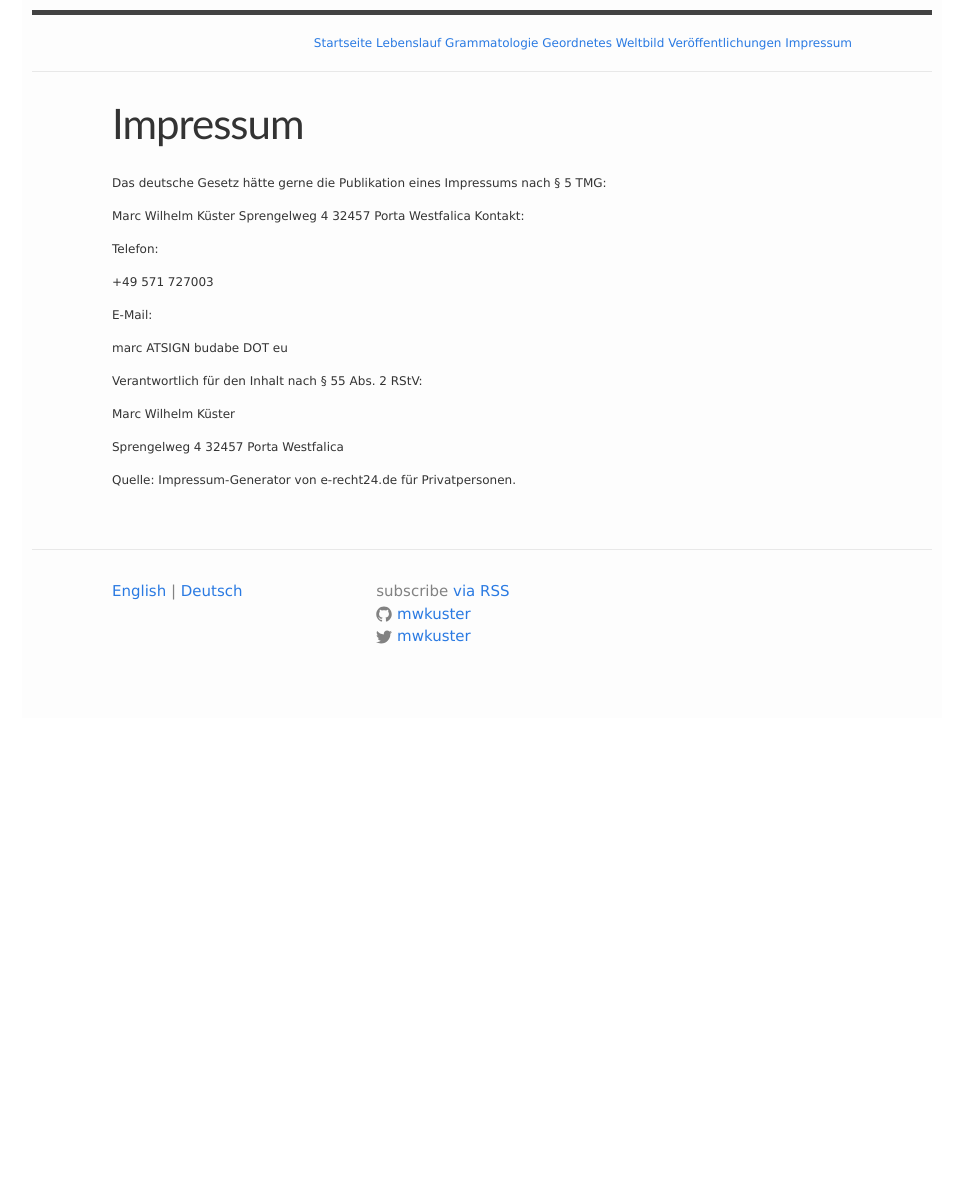
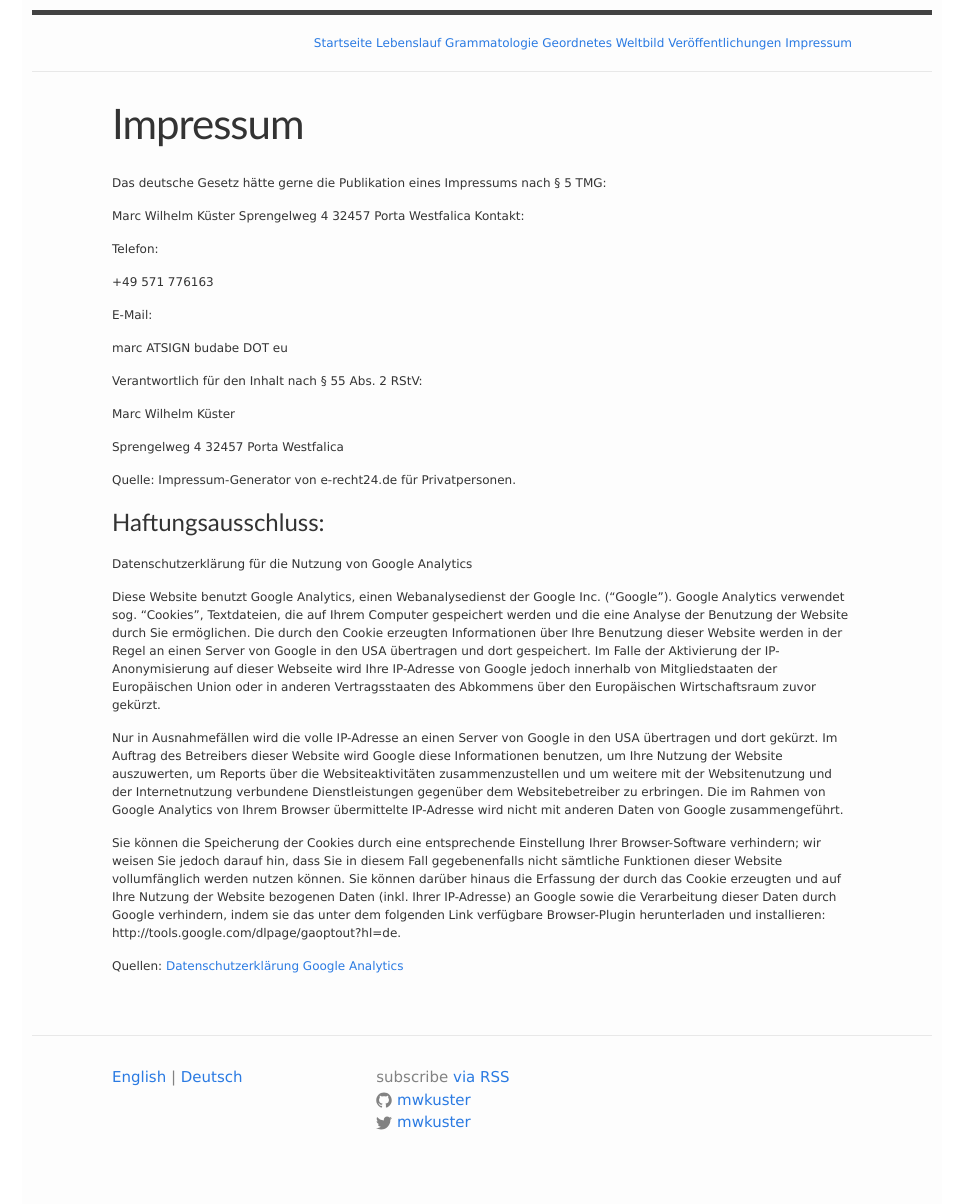
Before and after one commit to mwkuster/mwkuster.github.io, a Jekyll site: the page built from de/impressum.md, in a window 1280 px wide. Shown: the whole page, without its empty margins (158-1121 px from the left). Built offline with Jekyll 4.4.1, drawn with Linux system fonts in a browser that asks for light colours; before the commit the page ends 909 px from its top, so only the background shows below that.

Commit message:
Google analytics added

```diff
--- a/_includes/head.html
+++ b/_includes/head.html
@@ -9,4 +9,20 @@
   <link rel="stylesheet" href="{{ "/css/main.css" | prepend: site.baseurl }}">
   <link rel="canonical" href="{{ page.url | replace:'index.html','' | prepend: site.baseurl | prepend: site.url }}">
   <link rel="alternate" type="application/rss+xml" title="{{ site.title }}" href="{{ "/feed.xml" | prepend: site.baseurl | prepend: site.url }}" />
+  <link rel="stylesheet" href="/static/style.css" media="screen" />
+  <script src="/static/jquery.js" type="text/javascript" > </script>
+  <script src="/static/budabe.js" type="text/javascript" > </script>
+  <script type="text/javascript">
+
+      var _gaq = _gaq || [];
+      _gaq.push(['_setAccount', 'UA-31680318-1']);
+      _gaq.push(['_trackPageview']);
+
+      (function() {
+      var ga = document.createElement('script'); ga.type = 'text/javascript'; ga.async = true;
+      ga.src = ('https:' == document.location.protocol ? 'https://ssl' : 'http://www') + '.google-analytics.com/ga.js';
+      var s = document.getElementsByTagName('script')[0]; s.parentNode.insertBefore(ga, s);
+      })();
+
+  </script>
 </head>
--- a/_layouts/default.html
+++ b/_layouts/default.html
@@ -2,9 +2,6 @@
 <html>
 
   {% include head.html %}
-  <link rel="stylesheet" href="/static/style.css" media="screen" />
-  <script src="/static/jquery.js" type="text/javascript" > </script>
-  <script src="/static/budabe.js" type="text/javascript" > </script>
   <body onload="register_handler(); highlight_category('5', '5');">
 
 
--- a/de/impressum.md
+++ b/de/impressum.md
@@ -16,7 +16,7 @@
 
 Telefon:
 
-+49 571 727003
++49 571 776163
 
 E-Mail:
 
@@ -30,3 +30,16 @@
 32457 Porta Westfalica
 
 Quelle: Impressum-Generator von e-recht24.de für Privatpersonen.
+
+
+# Haftungsausschluss:
+
+Datenschutzerklärung für die Nutzung von Google Analytics
+
+Diese Website benutzt Google Analytics, einen Webanalysedienst der Google Inc. ("Google"). Google Analytics verwendet sog. "Cookies", Textdateien, die auf Ihrem Computer gespeichert werden und die eine Analyse der Benutzung der Website durch Sie ermöglichen. Die durch den Cookie erzeugten Informationen über Ihre Benutzung dieser Website werden in der Regel an einen Server von Google in den USA übertragen und dort gespeichert. Im Falle der Aktivierung der IP-Anonymisierung auf dieser Webseite wird Ihre IP-Adresse von Google jedoch innerhalb von Mitgliedstaaten der Europäischen Union oder in anderen Vertragsstaaten des Abkommens über den Europäischen Wirtschaftsraum zuvor gekürzt.
+
+Nur in Ausnahmefällen wird die volle IP-Adresse an einen Server von Google in den USA übertragen und dort gekürzt. Im Auftrag des Betreibers dieser Website wird Google diese Informationen benutzen, um Ihre Nutzung der Website auszuwerten, um Reports über die Websiteaktivitäten zusammenzustellen und um weitere mit der Websitenutzung und der Internetnutzung verbundene Dienstleistungen gegenüber dem Websitebetreiber zu erbringen. Die im Rahmen von Google Analytics von Ihrem Browser übermittelte IP-Adresse wird nicht mit anderen Daten von Google zusammengeführt.
+
+Sie können die Speicherung der Cookies durch eine entsprechende Einstellung Ihrer Browser-Software verhindern; wir weisen Sie jedoch darauf hin, dass Sie in diesem Fall gegebenenfalls nicht sämtliche Funktionen dieser Website vollumfänglich werden nutzen können. Sie können darüber hinaus die Erfassung der durch das Cookie erzeugten und auf Ihre Nutzung der Website bezogenen Daten (inkl. Ihrer IP-Adresse) an Google sowie die Verarbeitung dieser Daten durch Google verhindern, indem sie das unter dem folgenden Link verfügbare Browser-Plugin herunterladen und installieren: http://tools.google.com/dlpage/gaoptout?hl=de.
+
+Quellen: [Datenschutzerklärung Google Analytics](http://www.google.com/intl/de_ALL/analytics/tos.html)
```
